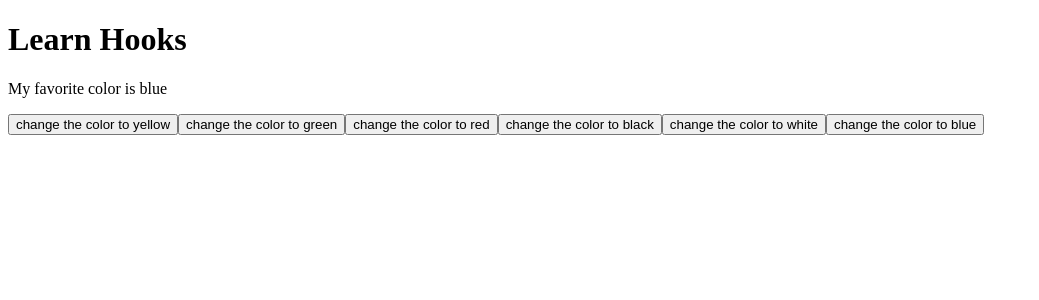
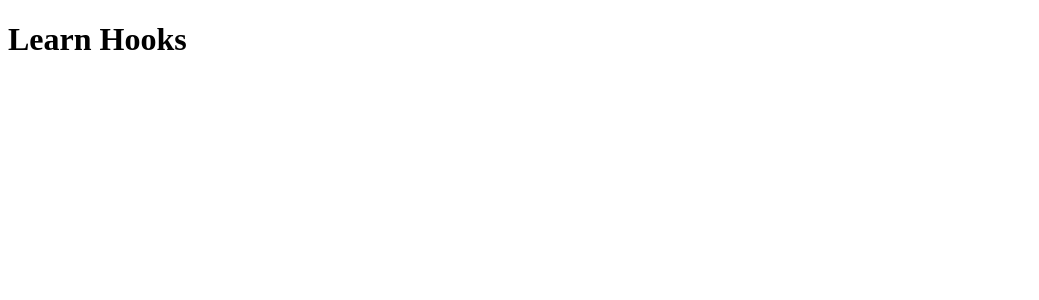
Before and after one commit to keshavnagar/learn-hooks, a React (Vite) app: page / in a window 1280 px wide. Shown: the top 300 px of the page, without its empty margins (0-1039 px from the left). Built offline with nearby package versions, Linux system fonts and the light colour scheme.

Commit message:
i organize the things like oneUseState component that conain only learning of one useState thing and we update multiple times

```diff
--- a/src/App.jsx
+++ b/src/App.jsx
@@ -1,27 +1,10 @@
-import { useState } from "react";
+import oneUseState from "./components/oneUseState";
+const App = () => {
 
-const App = () => {
-  const [color, setColor] = useState("blue");
   return (
     <>
       <h1>Learn Hooks</h1>
-      <p>My favorite color is {color}</p>
-      <button onClick={() => setColor("yellow")}>
-        change the color to yellow
-      </button>
-      <button onClick={() => setColor("green")}>
-        change the color to green
-      </button>
-      <button onClick={() => setColor("red")}>change the color to red</button>
-      <button onClick={() => setColor("black")}>
-        change the color to black
-      </button>
-      <button onClick={() => setColor("white")}>
-        change the color to white
-      </button>
-      <button onClick={() => setColor("blue")}>
-        change the color to blue
-      </button>
+      <oneUseState/>
     </>
   );
 };
--- /dev/null
+++ b/src/components/oneUseState.jsx
@@ -0,0 +1,25 @@
+import { useState } from "react";
+const oneUseState = () => {
+  const [color, setColor] = useState("blue");
+  return (
+    <>
+      <p>My favorite color is {color}</p>
+      <button onClick={() => setColor("yellow")}>
+        change the color to yellow
+      </button>
+      <button onClick={() => setColor("green")}>
+        change the color to green
+      </button>
+      <button onClick={() => setColor("red")}>change the color to red</button>
+      <button onClick={() => setColor("black")}>
+        change the color to blacks
+      </button>
+      <button onClick={() => setColor("white")}>
+        change the color to white
+      </button>
+      <button onClick={() => setColor("blue")}>change the color to blue</button>
+    </>
+  );
+};
+
+export default oneUseState;
```
